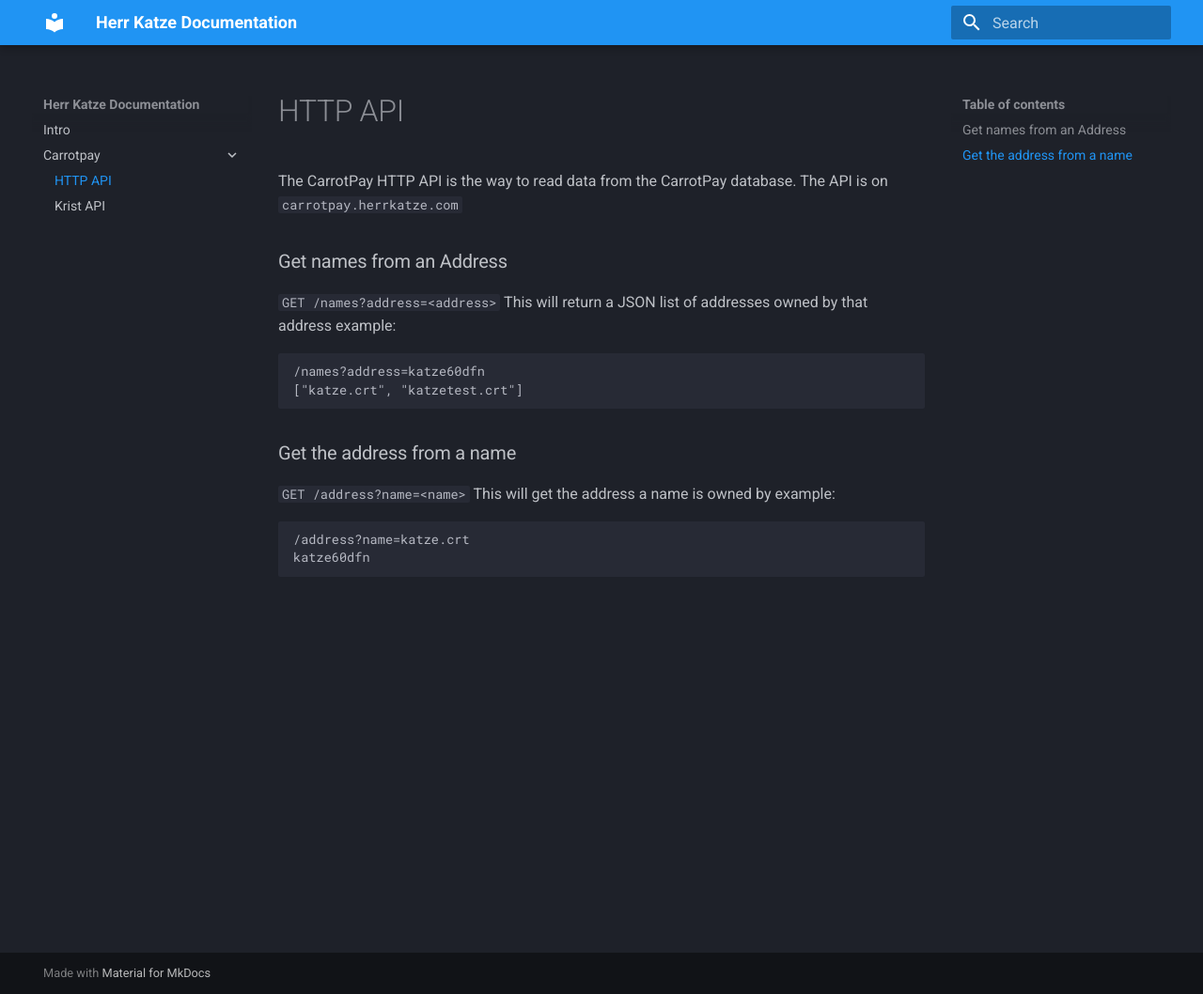
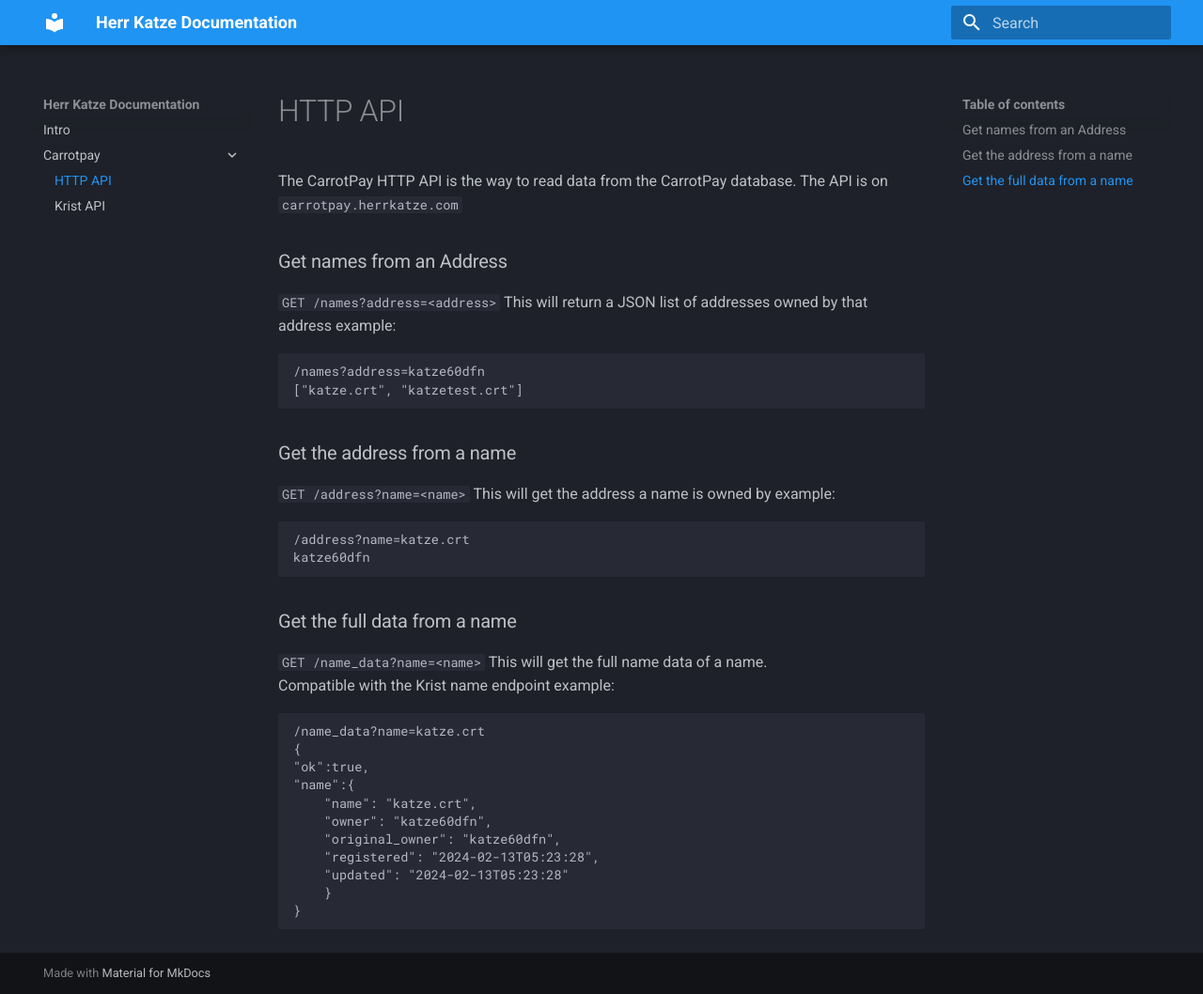
Before and after one commit to scmcgowen/docs_site, an MkDocs documentation site: the page built from docs/carrotpay/http_api.md, in a window 1280 px wide and 1058 px high. Shown: the whole window at 94% size. Built offline with MkDocs 1.6.1 and Material for MkDocs 9.7.7, drawn with Linux system fonts in a browser that asks for light colours.

Commit message:
Add new endpoint to docs

````diff
--- a/docs/carrotpay/http_api.md
+++ b/docs/carrotpay/http_api.md
@@ -22,3 +22,23 @@
 /address?name=katze.crt
 katze60dfn
 ```
+
+### Get the full data from a name
+
+`GET /name_data?name=<name>`
+This will get the full name data of a name.
+Compatible with the Krist name endpoint
+example:
+```
+/name_data?name=katze.crt
+{
+"ok":true,
+"name":{
+    "name": "katze.crt",
+    "owner": "katze60dfn",
+    "original_owner": "katze60dfn",
+    "registered": "2024-02-13T05:23:28",
+    "updated": "2024-02-13T05:23:28"
+    }
+}
+```
````
